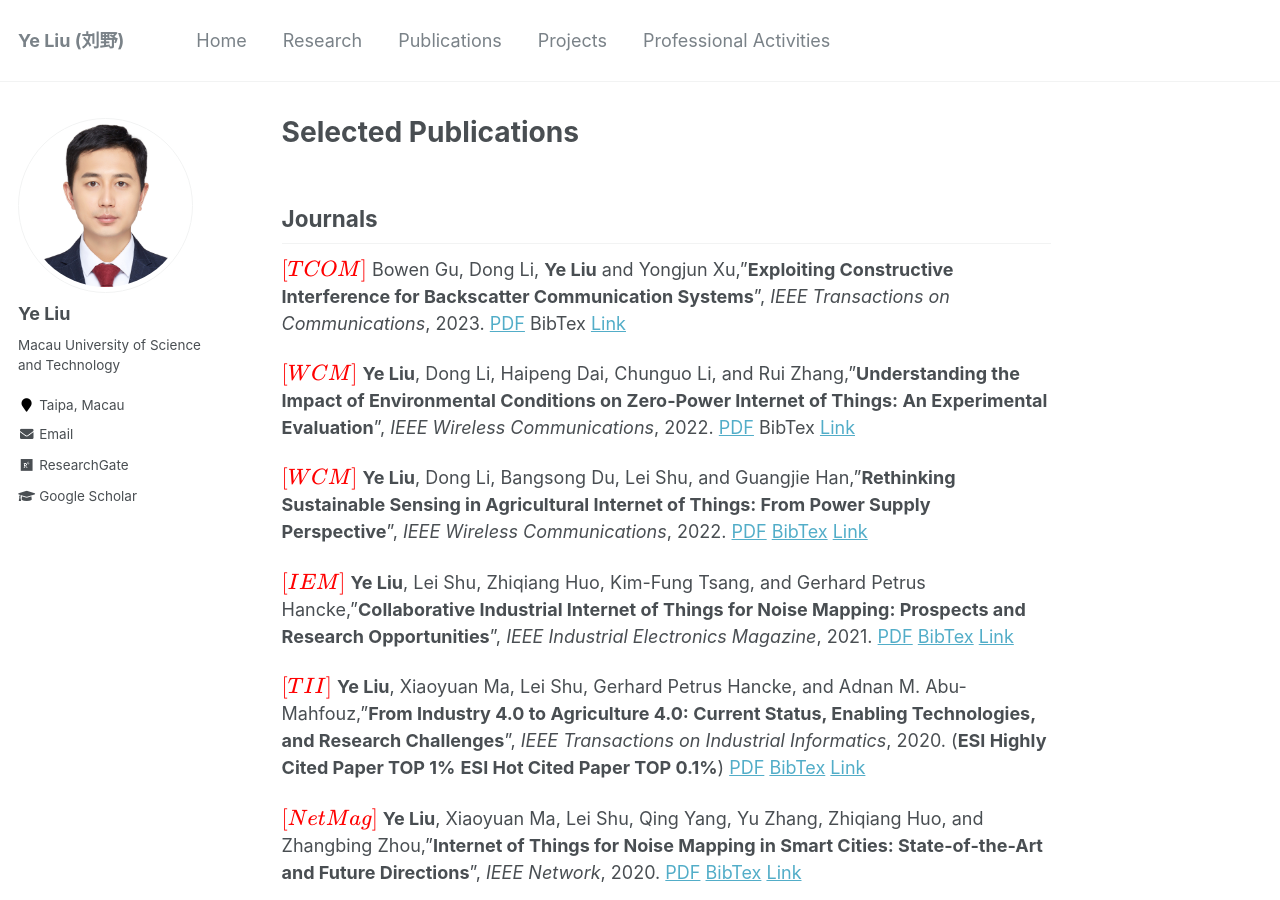
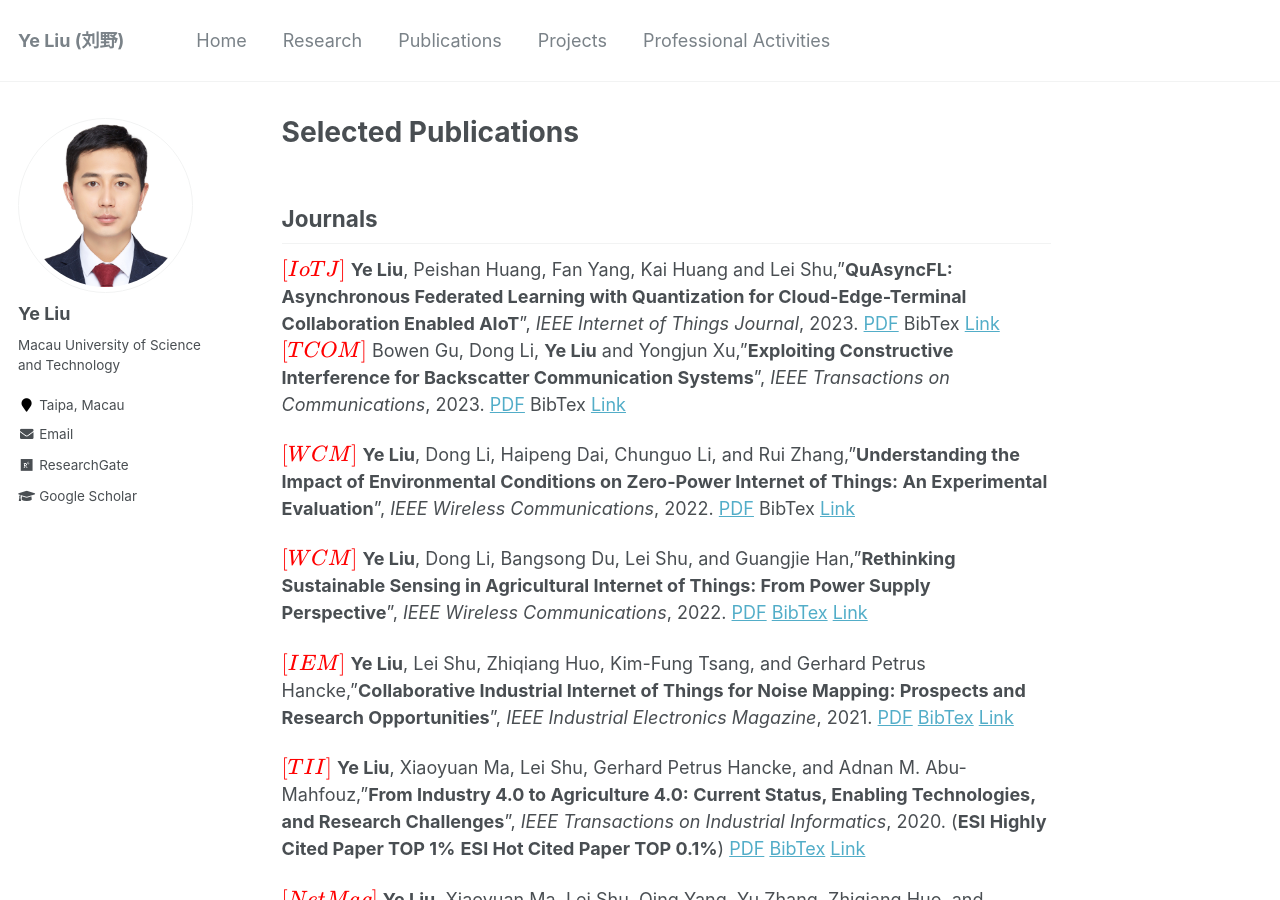
Before and after one commit to ChrisYe-Liu/chrisye-liu.github.io, a Jekyll site: the page built from _pages/publications.md, in a window 1280 px wide and 900 px high. Built offline with Jekyll 4.4.1, drawn with Linux system fonts in a browser that asks for light colours; formulas are drawn with MathJax 3.

Commit message:
QuAsychFL

```diff
--- a/_pages/publications.md
+++ b/_pages/publications.md
@@ -7,6 +7,9 @@ author_profile: true
 
 Journals
 ------
+$\color{red}{[IoTJ]}$
+**Ye Liu**, Peishan Huang, Fan Yang, Kai Huang and Lei Shu,"**QuAsyncFL: Asynchronous Federated Learning with Quantization for Cloud-Edge-Terminal Collaboration Enabled AIoT**", *IEEE Internet of Things Journal*, 2023.
+[PDF](https://chrisye-liu.github.io/files/ye23QuAsyncFL.pdf) BibTex [Link](https://ieeexplore.ieee.org/document/10168200)
 $\color{red}{[TCOM]}$
 Bowen Gu, Dong Li, **Ye Liu** and Yongjun Xu,"**Exploiting Constructive Interference for Backscatter Communication Systems**", *IEEE Transactions on Communications*, 2023.
 [PDF](https://chrisye-liu.github.io/files/gu23CI.pdf) BibTex [Link](https://ieeexplore.ieee.org/document/10129192)
```
Also changed, not shown: 1 other file.
